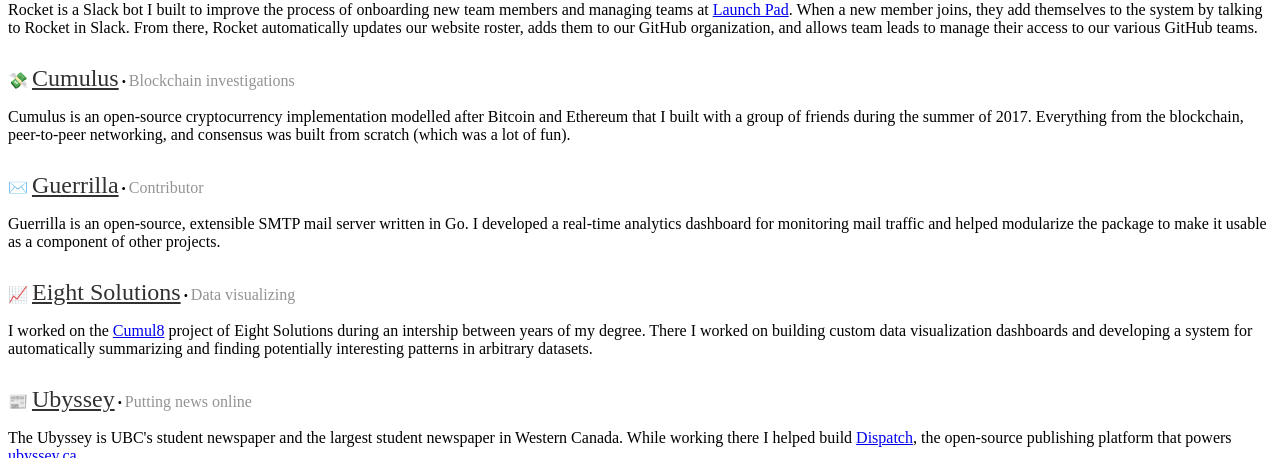
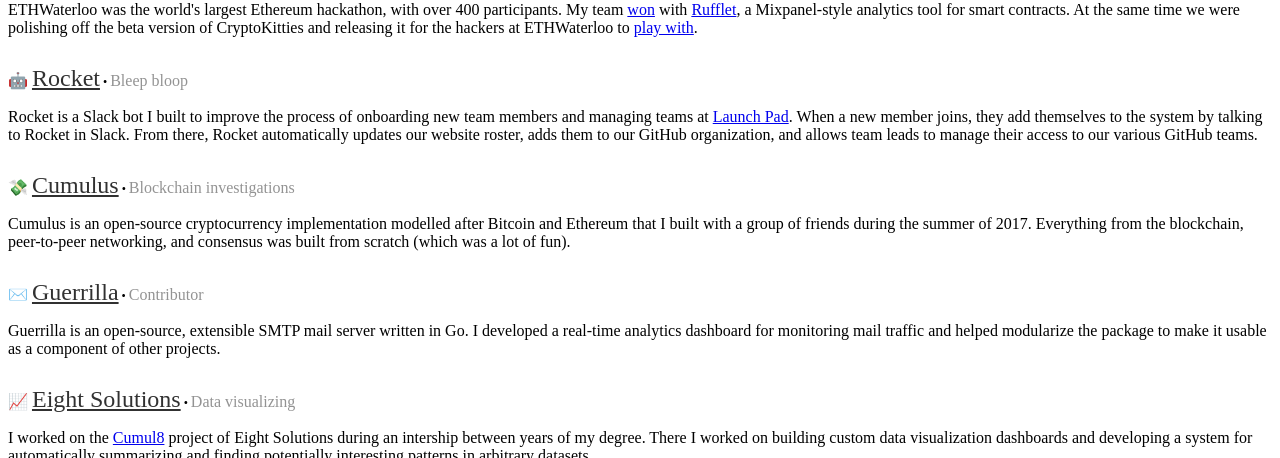
Before and after one commit to jordanschalm/jordanschalm.github.io, a Gatsby site: page / in a window 1280 px wide. Shown: the part 642-1100 px from the top of the page. Built offline with nearby package versions, Linux system fonts and the light colour scheme; Gatsby itself is replaced by a stand-in of ours.

Commit message:
Add ETHWaterloo to Things I have done. Add auto-generated ID's to headers so can use # in URLs to jump to particular sections

```diff
--- a/src/components/Header/index.js
+++ b/src/components/Header/index.js
@@ -1,6 +1,17 @@
 import React from 'react'
 import './index.css'
 
-const Header = ({ title }) => <h1 className="Header">{title}</h1>
+// Automatically sets id to kebab-cased title
+const Header = ({ title }) => (
+  <h1
+    id={title
+      .toLowerCase()
+      .split(' ')
+      .join('-')}
+    className="Header"
+  >
+    {title}
+  </h1>
+)
 
 export default Header
--- a/src/data.js
+++ b/src/data.js
@@ -59,13 +59,28 @@
     ],
     older: [
       {
+        name: 'ETHWaterloo',
+        subheader: 'Hackathon',
+        url: 'https://ethwaterloo.com/',
+        emoji: '🔨',
+        date: Moment('2017-10-15', DATE_F),
+        description: `ETHWaterloo was the world's largest Ethereum hackathon,
+          with over 400 participants. My team
+          [won](https://www.newswire.ca/news-releases/cats-invade-worlds-largest-ethereum-hackathon-651263343.html)
+          with [Rufflet](https://rufflet.cryptokitties.co/), a Mixpanel-style
+          analytics tool for smart contracts. At the same time we were
+          polishing off the beta version of CryptoKitties and releasing it for
+          the hackers at ETHWaterloo to
+          [play with](https://motherboard.vice.com/en_us/article/bj78jv/cryptokitties-blockchain-cats-axiom-zen-game).`,
+      },
+      {
         name: 'Rocket',
         subheader: 'Bleep bloop',
         url: 'https://github.com/ubclaunchpad/rocket',
         emoji: '🤖',
         date: {
-          start: Moment('2017-06'),
-          end: Moment('2017-08'),
+          start: Moment('2017-06', MONTH_F),
+          end: Moment('2017-08', MONTH_F),
         },
         description: `Rocket is a Slack bot I built to improve the process of
           onboarding new team members and managing teams at
@@ -81,8 +96,8 @@
         url: 'https://github.com/ubclaunchpad/cumulus',
         emoji: '💸',
         date: {
-          start: Moment('2017-05'),
-          end: Moment('2017-08'),
+          start: Moment('2017-05', MONTH_F),
+          end: Moment('2017-08', MONTH_F),
         },
         description: `Cumulus is an open-source cryptocurrency implementation
           modelled after Bitcoin and Ethereum that I built with a group of
```
